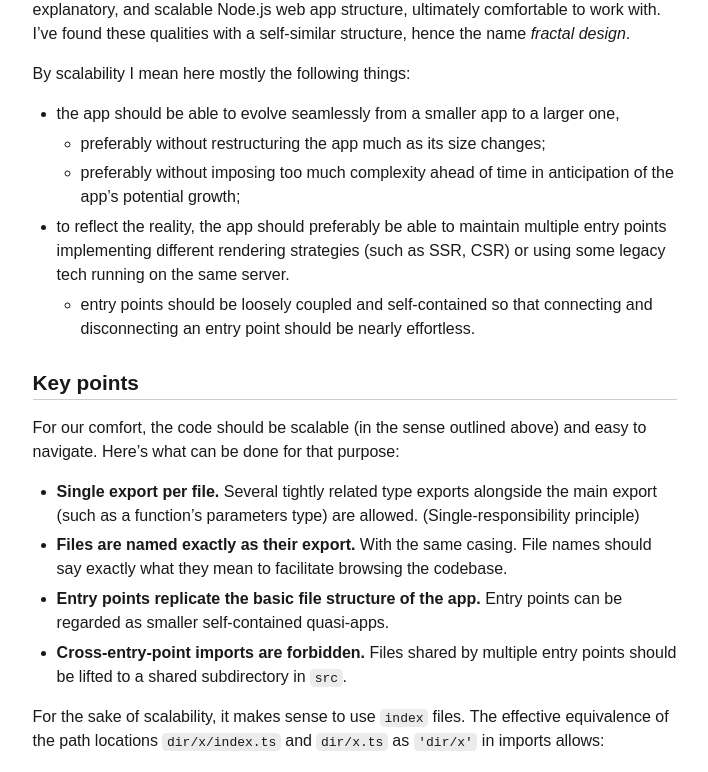
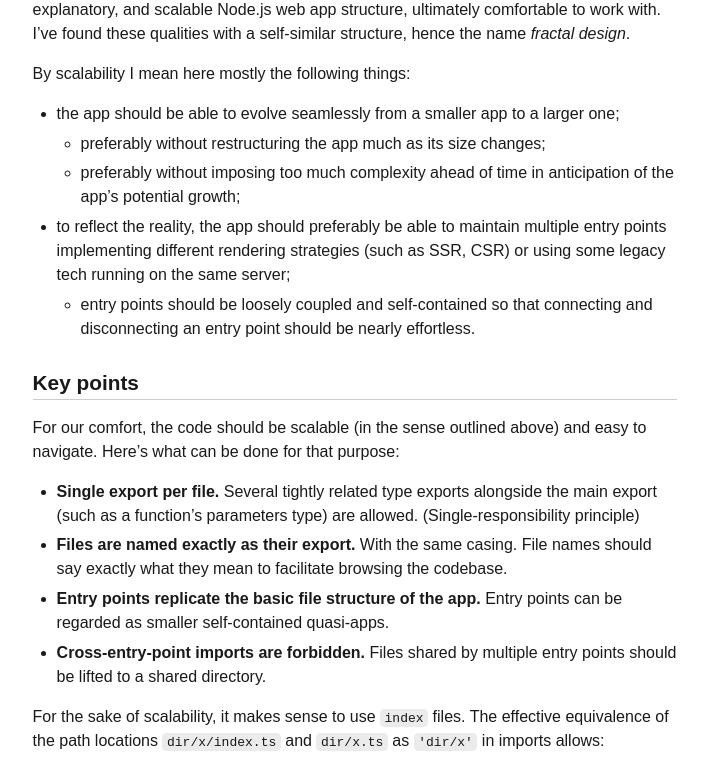
Before and after one commit to axtk/axtk.github.io, a Jekyll site: the page built from x/fractal_nodejs_web_app_design.md, in a window 1280 px wide and 1400 px high. Shown: the part 248-1020 px from the top of the window, without its empty margins (285-993 px from the left). Built offline with Jekyll 4.4.1, drawn with Linux system fonts in a browser that asks for light colours; our own code applies the rules of GitHub Pages for plain Markdown files.

Commit message:
update web app design post

```diff
--- a/x/fractal_nodejs_web_app_design.md
+++ b/x/fractal_nodejs_web_app_design.md
@@ -13,10 +13,10 @@ tags:
 The design discussed here is the result of my attempt to come up with a simple, self-explanatory, and scalable Node.js web app structure, ultimately comfortable to work with. I've found these qualities with a self-similar structure, hence the name *fractal design*.
 
 By scalability I mean here mostly the following things:
-- the app should be able to evolve seamlessly from a smaller app to a larger one,
+- the app should be able to evolve seamlessly from a smaller app to a larger one;
   - preferably without restructuring the app much as its size changes;
   - preferably without imposing too much complexity ahead of time in anticipation of the app's potential growth;
-- to reflect the reality, the app should preferably be able to maintain multiple entry points implementing different rendering strategies (such as SSR, CSR) or using some legacy tech running on the same server.
+- to reflect the reality, the app should preferably be able to maintain multiple entry points implementing different rendering strategies (such as SSR, CSR) or using some legacy tech running on the same server;
   - entry points should be loosely coupled and self-contained so that connecting and disconnecting an entry point should be nearly effortless.
 
 ## Key points
@@ -26,7 +26,7 @@ For our comfort, the code should be scalable (in the sense outlined above) and e
 - **Single export per file.** Several tightly related type exports alongside the main export (such as a function's parameters type) are allowed. (Single-responsibility principle)
 - **Files are named exactly as their export.** With the same casing. File names should say exactly what they mean to facilitate browsing the codebase.
 - **Entry points replicate the basic file structure of the app.** Entry points can be regarded as smaller self-contained quasi-apps.
-- **Cross-entry-point imports are forbidden.** Files shared by multiple entry points should be lifted to a shared subdirectory in `src`.
+- **Cross-entry-point imports are forbidden.** Files shared by multiple entry points should be lifted to a shared directory.
 
 For the sake of scalability, it makes sense to use `index` files. The effective equivalence of the path locations `dir/x/index.ts` and `dir/x.ts` as `'dir/x'` in imports allows:
 - to scale up from a single file to a collection of files without changing imports throughout the app;
```
